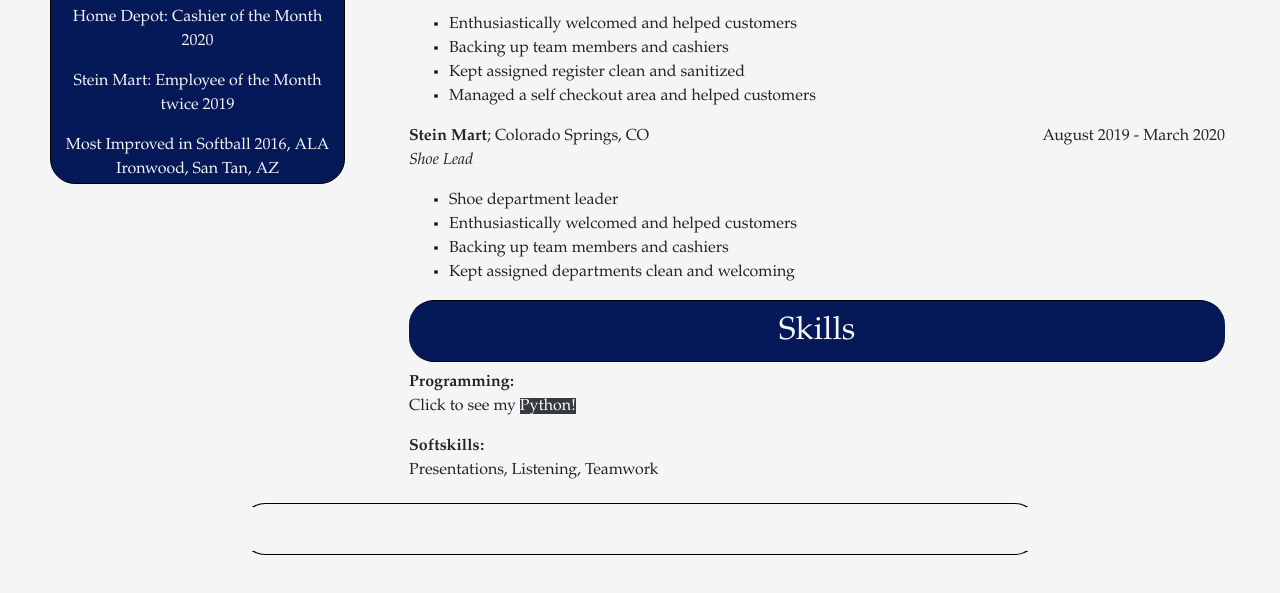
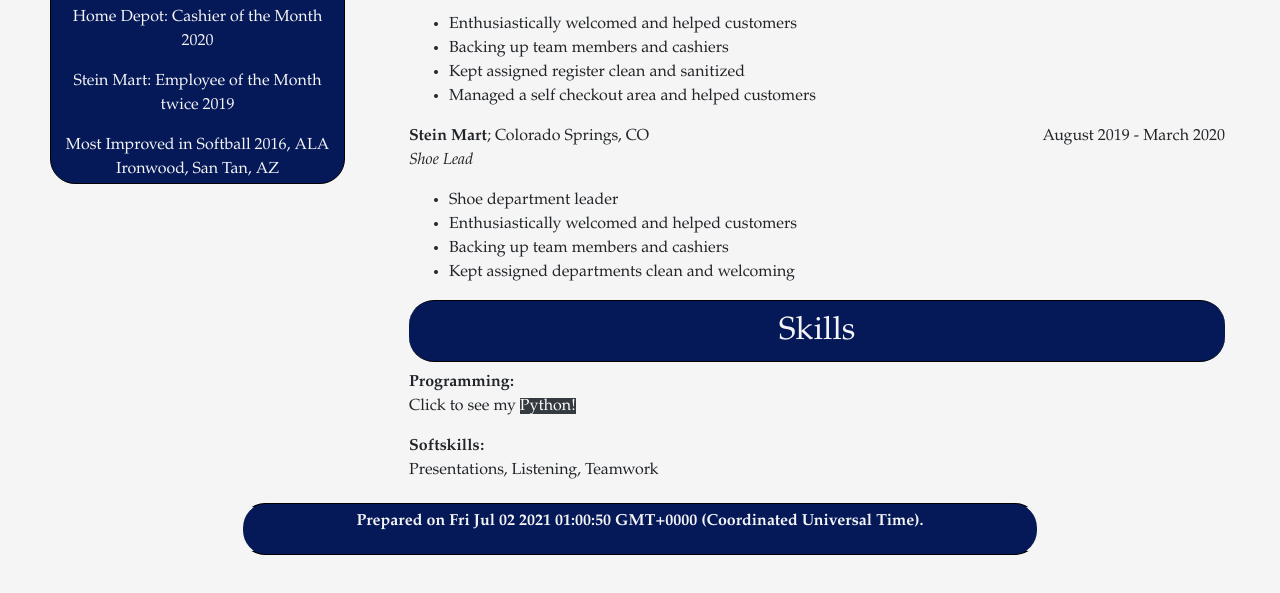
Before and after one commit to alamelissak4/alamelissak4.github.io, a plain HTML site: page index.html in a window 1280 px wide. Shown: the part 471-1064 px from the top of the page. Drawn offline with nearby package versions, Linux system fonts and the light colour scheme.

Commit message:
Update style.css

```diff
--- a/style.css
+++ b/style.css
@@ -60,5 +60,5 @@
 	border-radius: 25px;
 	width: 800px;
 	margin: 40px auto 60px;
-	background-color: F5F5F5;
+	background-color: 051959;
 }
```
